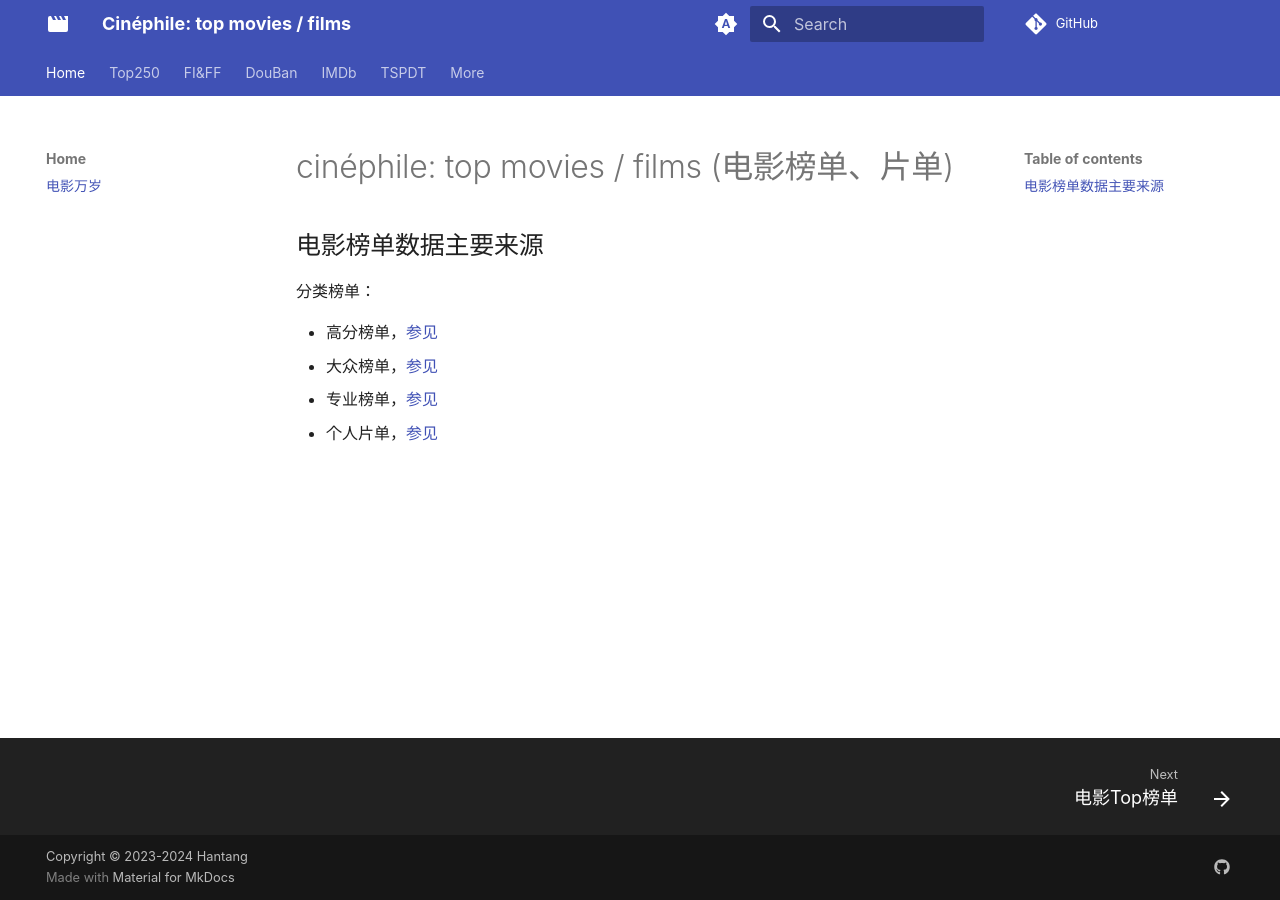
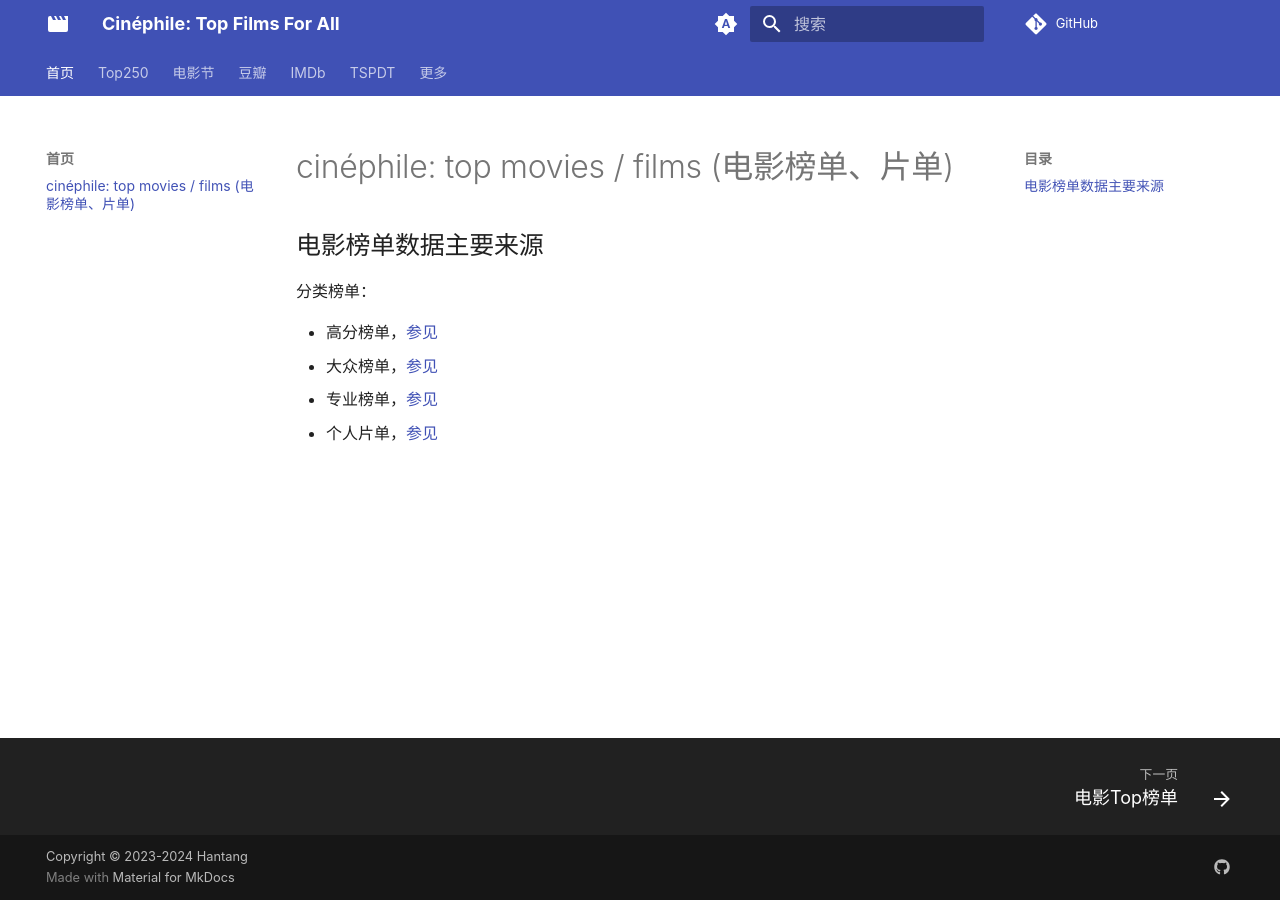
Before and after one commit to hantang/cinephile, an MkDocs documentation site: the page built from docs/index.md, in a window 1280 px wide. Built offline with MkDocs 1.6.1 and Material for MkDocs 9.7.7, drawn with Linux system fonts in a browser that asks for light colours; some web fonts are replaced; comment, search, counter and statistics services are not loaded.

Commit message:
Update mkdocs

```diff
--- a/mkdocs.yml
+++ b/mkdocs.yml
@@ -1,19 +1,19 @@
 # Site information
-site_name: "Cinéphile: top movies / films"
+site_name: "Cinéphile: Top Films For All"
 site_url: https://hantang.github.io/cinephile/
 site_description: "Top movie collections"
 copyright: Copyright &copy; 2023-2024 Hantang
-repo_url: https://github.com/hantang/cinephile
+repo_url: https://github.com/hantang/cinephile/
 
 # Theme
 theme:
   name: material
-  # language: "zh"
+  language: "zh"
   icon:
     logo: material/movie
   font:
     text: Helvetica Neue, Roboto
-    code: Fira Mono, Fira Code, Roboto Mono
+    code: Fira Mono, Fira Code, Roboto Mono, monospace
   palette:
     - media: "(prefers-color-scheme)"
       primary: deep purple
@@ -59,7 +59,6 @@ markdown_extensions:
       emoji_generator: !!python/name:material.extensions.emoji.to_svg
   - pymdownx.tasklist:
       custom_checkbox: true
-  # more
   - mdx_truly_sane_lists
   - tables
 
@@ -82,15 +81,15 @@ plugins:
       minify_html: true
 
 nav:
-  - Home:
-      - 电影万岁: index.md
+  - 首页:
+      - index.md
   - Top250:
-    - top250/index.md
-    - 豆瓣电影 Top250: top250/douban.md
-    - IMDb电影 Top250: top250/imdb.md
-    - 更多高分电影榜单: top250/more.md
-    - 豆瓣电影实时和近期热门榜单: top250/douban-weekly.md
-  - FI&FF:
+      - top250/index.md
+      - 豆瓣电影 Top250: top250/douban.md
+      - IMDb电影 Top250: top250/imdb.md
+      - 更多高分电影榜单: top250/more.md
+      - 豆瓣电影实时和近期热门榜单: top250/douban-weekly.md
+  - 电影节:
       - 专业榜单: fiff/index.md
       - 榜单资料1: fiff/index-media.md
       - 榜单资料2: fiff/index-region.md
@@ -106,7 +105,7 @@ nav:
           - 中国电影: fiff/films-zh.md
           - 香港电影: fiff/films-hk.md
           - 日本电影: fiff/films-jp.md
-  - DouBan:
+  - 豆瓣:
       - 豆瓣电影: douban/index.md
       - 豆瓣电影年度榜单汇总: douban/douban-annual.md
       - 豆瓣电影2023年 Top250: douban/douban-2023.md
@@ -121,9 +120,8 @@ nav:
       - TSPDT电影历年统计（2006-2024）: tspdt/tspdt-top1000-archive.md
       - TSPDT电影历年统计（2003-2005）: tspdt/tspdt-top1000-archive-v1.md
       - TSPDT21世纪电影统计（2008-2024）: tspdt/tspdt-top1000-21stcentury.md
-  - More:
-      - 大众榜单:
-          - popular/index.md
+  - 更多:
+      - 大众榜单: popular/index.md
       - 个人片单:
           - users/index.md
           - 1001电影系列: users/1001movies.md
```
